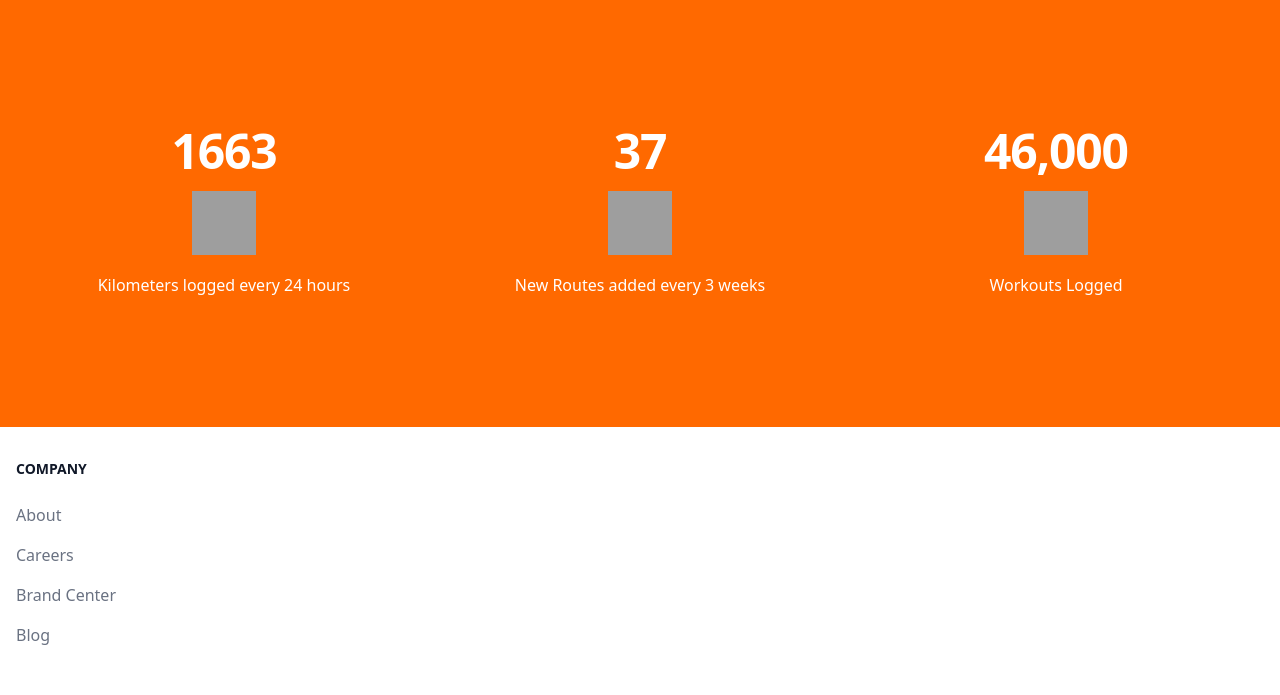
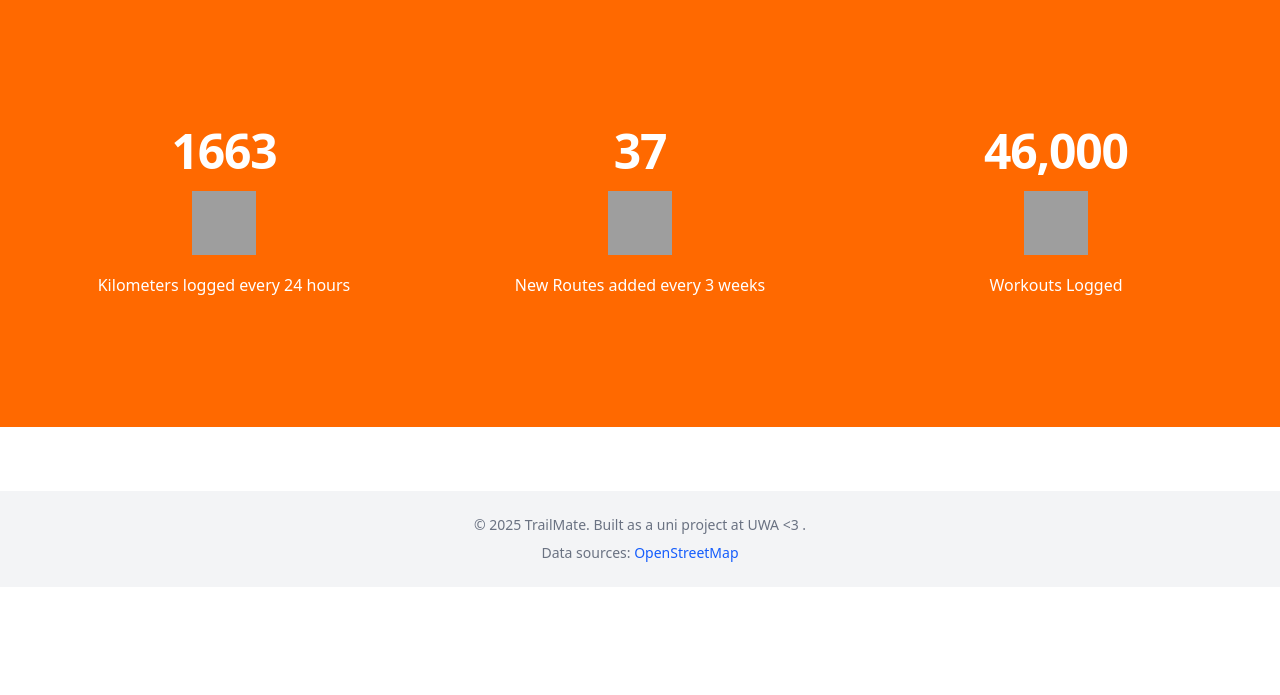
Before and after one commit to ChienAnTu/StrideTrack, a Flask app: page / in a window 1280 px wide. Shown: the part 1841-2536 px from the top of the page. After the commit the page ends 2403 px from the top, so only its background shows below. Run offline with Flask 3, Linux system fonts and the light colour scheme; grey boxes are pictures that could not be loaded.

Commit message:
Added a clean and simple footer. Removed the template used

```diff
--- a/app/templates/index.html
+++ b/app/templates/index.html
@@ -368,28 +368,9 @@ class="hidden bg-black/50 overflow-y-auto overflow-x-hidden fixed top-0 right-0
 </div>
 
 <section>
-  <footer class="bg-white dark:bg-gray-900">
-    <div class="mx-auto w-full max-w-screen-xl">
-      <div class="grid grid-cols-2 gap-8 px-4 py-6 lg:py-8 md:grid-cols-4">
-        <div>
-            <h2 class="mb-6 text-sm font-semibold text-gray-900 uppercase dark:text-white">Company</h2>
-            <ul class="text-gray-500 dark:text-gray-400 font-medium">
-                <li class="mb-4">
-                    <a href="#" class=" hover:underline">About</a>
-                </li>
-                <li class="mb-4">
-                    <a href="#" class="hover:underline">Careers</a>
-                </li>
-                <li class="mb-4">
-                    <a href="#" class="hover:underline">Brand Center</a>
-                </li>
-                <li class="mb-4">
-                    <a href="#" class="hover:underline">Blog</a>
-                </li>
-            </ul>
-        </div>
-    </div>
-    </div>
+  <footer class="bg-gray-100 text-center text-sm text-gray-500 py-6 mt-16">
+    <p>&copy; 2025 TrailMate. Built as a uni project at UWA <3 .</p>
+    <p class="mt-2">Data sources: <a href="https://www.openstreetmap.org" target="_blank" class="text-blue-600 hover:underline">OpenStreetMap</a></p>
   </footer>
   </section>
 
```
